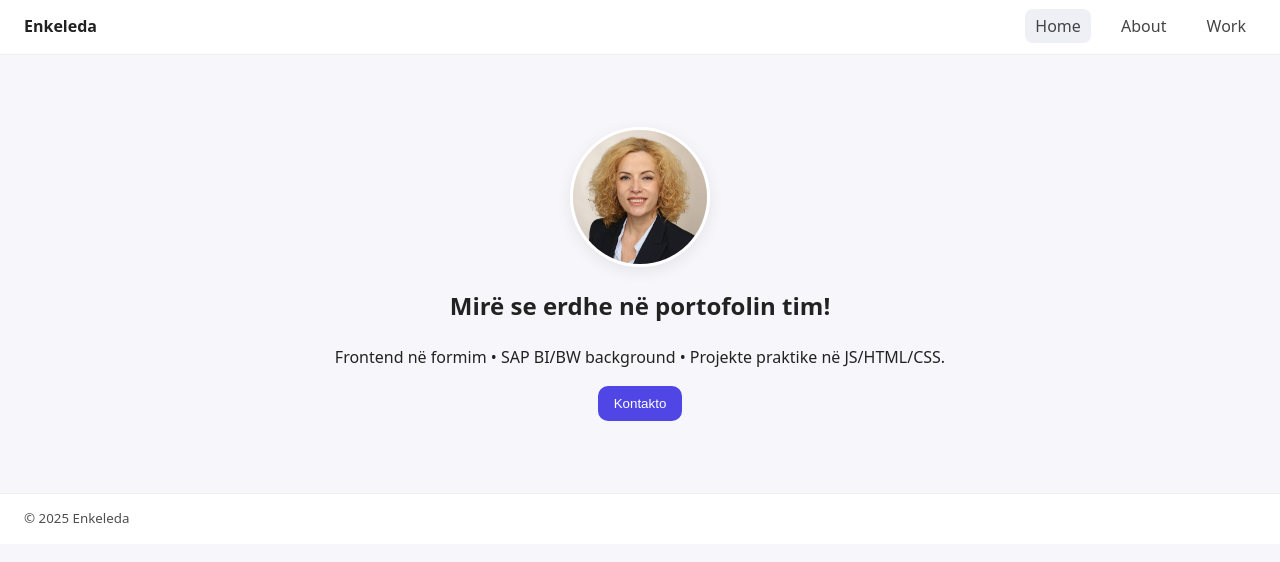
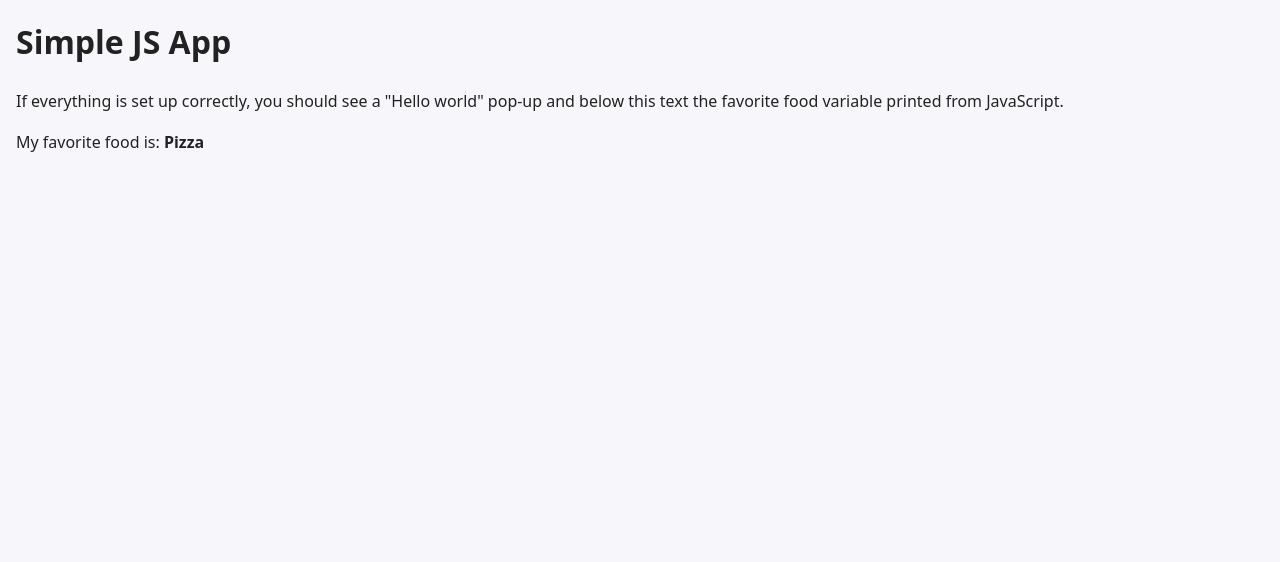
Before and after one commit to EnkeledaM/simple-js-app, a plain HTML site: page index.html in a window 1280 px wide. Drawn offline with Linux system fonts and the light colour scheme.

Commit message:
Add Task 1.1 files (index, styles, scripts, README)

```diff
--- a/css/styles.css
+++ b/css/styles.css
@@ -1,72 +1,9 @@
-:root { --maxw: 980px; }          /* Variabël për gjerësi max */
-
-* { box-sizing: border-box; }     /* Llogarit margjina/padding brenda kutisë */
-
+/* Minimal styles just to confirm CSS is connected */
 body {
-  margin: 0;
+  margin: 16px;
   font-family: system-ui, Arial, sans-serif;
+  background: #f7f7fb;
+  color: #222;
   line-height: 1.6;
-  color: #222;
-  background: #f7f7fb;
 }
-
-/* Kontejner qendror me max-width */
-.container {
-  max-width: var(--maxw);
-  padding: 24px;
-  margin: 0 auto;
-}
-
-/* Header/Footer të thjeshtë me border dhe spacing */
-.site-header, .site-footer {
-  background: #fff;
-  border-bottom: 1px solid #eee;
-}
-.site-footer { border-top: 1px solid #eee; border-bottom: none; }
-
-.site-header, .site-footer {
-  display: flex; align-items: center; justify-content: space-between;
-  padding: 14px 24px;
-}
-
-/* Logo & Nav */
-.logo { font-weight: 700; text-decoration: none; color: #222; }
-.nav a {
-  margin-left: 16px; text-decoration: none; color: #444;
-  padding: 6px 10px; border-radius: 8px;
-}
-.nav a.active, .nav a:hover { background: #efeff6; }
-
-/* Hero me avatar rrethor */
-.hero { text-align: center; padding: 48px 0; }
-.avatar {
-  width: 140px; height: 140px; border-radius: 50%;
-  object-fit: cover; display: block; margin: 0 auto 16px;
-  border: 3px solid #fff; box-shadow: 0 4px 16px rgba(0,0,0,.08);
-}
-
-/* Butona primarë */
-button, .btn {
-  display: inline-block; border: 0; padding: 10px 16px;
-  background: #4f46e5; color: #fff; border-radius: 10px;
-  cursor: pointer; text-decoration: none;
-}
-button:hover, .btn:hover { filter: brightness(1.05); }
-
-/* Grid projektesh responsive */
-.grid {
-  display: grid;
-  grid-template-columns: repeat(auto-fill, minmax(230px, 1fr));
-  gap: 16px;
-}
-.card {
-  background: #fff; padding: 18px; border-radius: 14px;
-  box-shadow: 0 6px 24px rgba(0,0,0,.06);
-}
-.card h3 { margin-top: 0; }
-
-/* Lista aftësish */
-.skills { padding-left: 18px; }
-
-/* Footer tekst pak i zbehtë */
-.site-footer small { opacity: .8; }
+h1 { margin-top: 0; }
--- a/index.html
+++ b/index.html
@@ -1,47 +1,17 @@
 <!DOCTYPE html>
-<html lang="sq">
+<html lang="en">
 <head>
-  <meta charset="UTF-8"><!-- Kodimi i shkronjave -->
+  <meta charset="UTF-8">
   <meta name="viewport" content="width=device-width, initial-scale=1">
-  <title>Kreu • Enkeleda</title>
-
-  <!-- Lidhim CSS e projektit -->
+  <title>Simple JS App</title>
   <link rel="stylesheet" href="css/styles.css">
 </head>
 <body>
-  <!-- Header me logo dhe navigim i përbashkët -->
-  <header class="site-header">
-    <a class="logo" href="index.html">Enkeleda</a>
-    <nav class="nav">
-      <a href="index.html" class="active">Home</a>
-      <a href="about.html">About</a>
-      <a href="work.html">Work</a>
-    </nav>
-  </header>
+  <h1>Simple JS App</h1>
+  <p>If everything is set up correctly, you should see a "Hello world" pop-up
+     and below this text the favorite food variable printed from JavaScript.</p>
 
-  <!-- Përmbajtja kryesore -->
-
-
-<main class="container">
-  <section class="hero">
-    <!-- Nëse nuk ke foto, hiqe këtë rresht -->
-    <img src="img/enkeleda.jpg" alt="Enkeleda" class="avatar">
-
-    <h1>Mirë se erdhe në portofolin tim!</h1>
-    <p>Frontend në formim • SAP BI/BW background • Projekte praktike në JS/HTML/CSS.</p>
-
-    <!-- Këtu shtohet butoni -->
-    <button id="cta-btn">Kontakto</button>
-  </section>
-</main>
-
-
-  <!-- Footer me vit dinamik (plotësohet nga JS) -->
-  <footer class="site-footer">
-    <small>&copy; <span id="year"></span> Enkeleda</small>
-  </footer>
-
-  <!-- Lidhim skriptin JS (vendosur para mbylljes së body për ngarkim më të shpejtë) -->
-  <script src="js/script.js"></script>
+  <!-- Important: no defer, so document.write() runs at this point -->
+  <script src="js/scripts.js"></script>
 </body>
 </html>
--- /dev/null
+++ b/js/scripts.js
@@ -0,0 +1,8 @@
+// 1) Required: pop-up to confirm JavaScript works
+alert('Hello world');
+
+// 2) Required: variable
+let favoriteFood = 'Pizza';
+
+// 3) Required: display the variable in the page
+document.write('<p>My favorite food is: <strong>' + favoriteFood + '</strong></p>');
```
Also changed, not shown: 1 other file.
